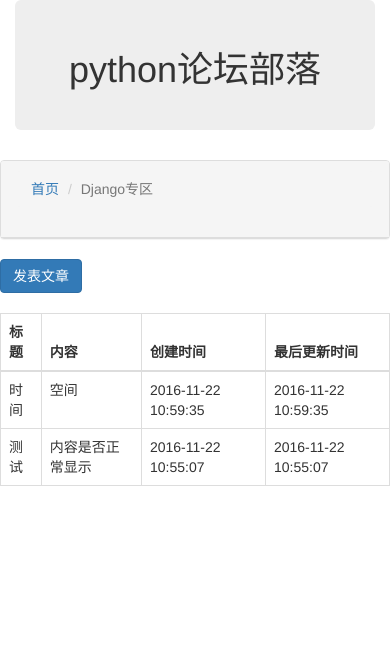
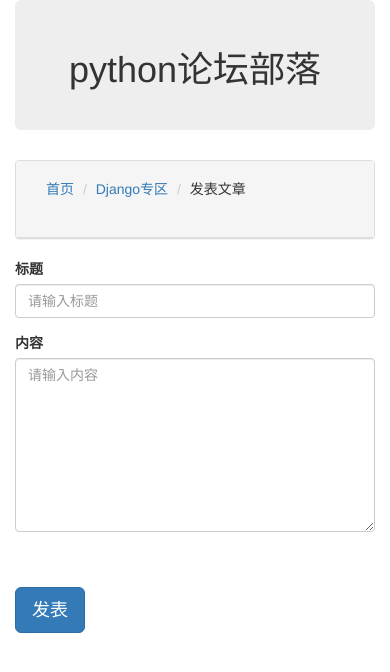
Before and after one commit to abc0012544/django_forum, a Django app: page /article/list/2/content in a window 390 px wide. Shown: the top 672 px of the page. Run offline with Django 3.2, Linux system fonts and the light colour scheme; data comes from the database, SQL or seed files in the repository; some libraries are stand-ins or nearby versions.

Commit message:
第八课1

```diff
--- /dev/null
+++ b/article/templates/article_content.html
@@ -0,0 +1,44 @@
+{% extends "base.html" %}
+{% block content %}
+<div class="row">
+
+<div class="col-xs-12 col-md-12">
+<div class="panel panel-default">
+    <div class="panel-heading">
+        <ol class="breadcrumb">
+            <li><a href="/">首页</a></li>
+            <li class="active"><a href="/article/list/{{ b.id }}">{{ b.name }}</a></li>
+            <li>发表文章</li>
+        </ol>
+</div>
+</div>
+</div>
+</div>
+
+
+<div class="row">
+<div class="col-xs-12 col-md-12">
+<form class="form-horizontal" role="form">
+  <div class="form-group">
+
+    <div class="col-xs-12 col-md-1"><label for="title"  control-label">标题</label></div>
+    <div class="col-xs-12 col-md-11"><input type="text" class="form-control"  id="title" placeholder="请输入标题">
+    </div>
+  </div>
+
+  <div class="form-group">
+    <div class="col-xs-12 col-md-1"><label for="content">内容</label></div>
+    <div class="col-xs-12 col-md-11">
+      <textarea class="form-control" rows="8" placeholder="请输入内容"></textarea>
+    </div>
+  </div>
+  <br>
+  <br>
+  <div class="form-group">
+    <div class="col-xs-12 col-md-offset-5" >
+      <button type="submit" class="btn btn-primary btn-lg" >发表</button>
+    </div>
+</form>
+ </div>
+</div>
+{% endblock %}
--- a/article/templates/article_list.html
+++ b/article/templates/article_list.html
@@ -7,9 +7,12 @@
     <ol class="breadcrumb">
         <li><a href="/">首页</a></li>
         <li class="active">{{ b.name }}</li>
+    </ol>
     </div>
 </div>
-    <a href="#" class="btn btn-primary">发表文章</a>
+   <a href="/article/list/{{ b.id }}/content" class="btn btn-primary">发表文章</a>
+</div>
+</div>
     </br>
     </br>
 
@@ -39,5 +42,7 @@
     </table>
 
  </div>
+</div>
+
 
 {% endblock %}
--- a/article/urls.py
+++ b/article/urls.py
@@ -1,10 +1,11 @@
 from django.conf.urls import  url
-from .views import article_list
+from .views import *
 
 '''
 （?P<name>\pattern)符合pattern模式的一个值，把这个值赋值给名
 为name的变量，传入后面的处理函数
 '''
 urlpatterns=[
-    url(r'^list/(?P<block_id>\d+)',article_list),
+    url(r'^list/(?P<block_id>\d+)$',article_list),
+    url(r'^list/(?P<blockid>\d+)/content$',article_content),
 ]
--- a/article/views.py
+++ b/article/views.py
@@ -7,3 +7,10 @@ def article_list(request,block_id):
     block=Block.objects.get(id=block_id)
     article_objs=Article.objects.filter(block=block,status=0).order_by("-id")
     return render(request,"article_list.html",{"articles":article_objs,"b":block})
+
+
+def article_content(request,blockid):
+    blockid=int(blockid)
+    block=Block.objects.get(id=blockid)
+    article_objs=Article.objects.filter(block__id=blockid,status=0).order_by("-id")
+    return render(request,"article_content.html",{"article":article_objs,"b":block})
--- a/templates/base.html
+++ b/templates/base.html
@@ -16,9 +16,9 @@
             </div>
         </div>
     </div>
-    <div class="row">
+{#    <div class="row">#}
         {% block content %}
         {% endblock %}
-    </div>
+{#    </div>#}
 </body>
 </html>
```
